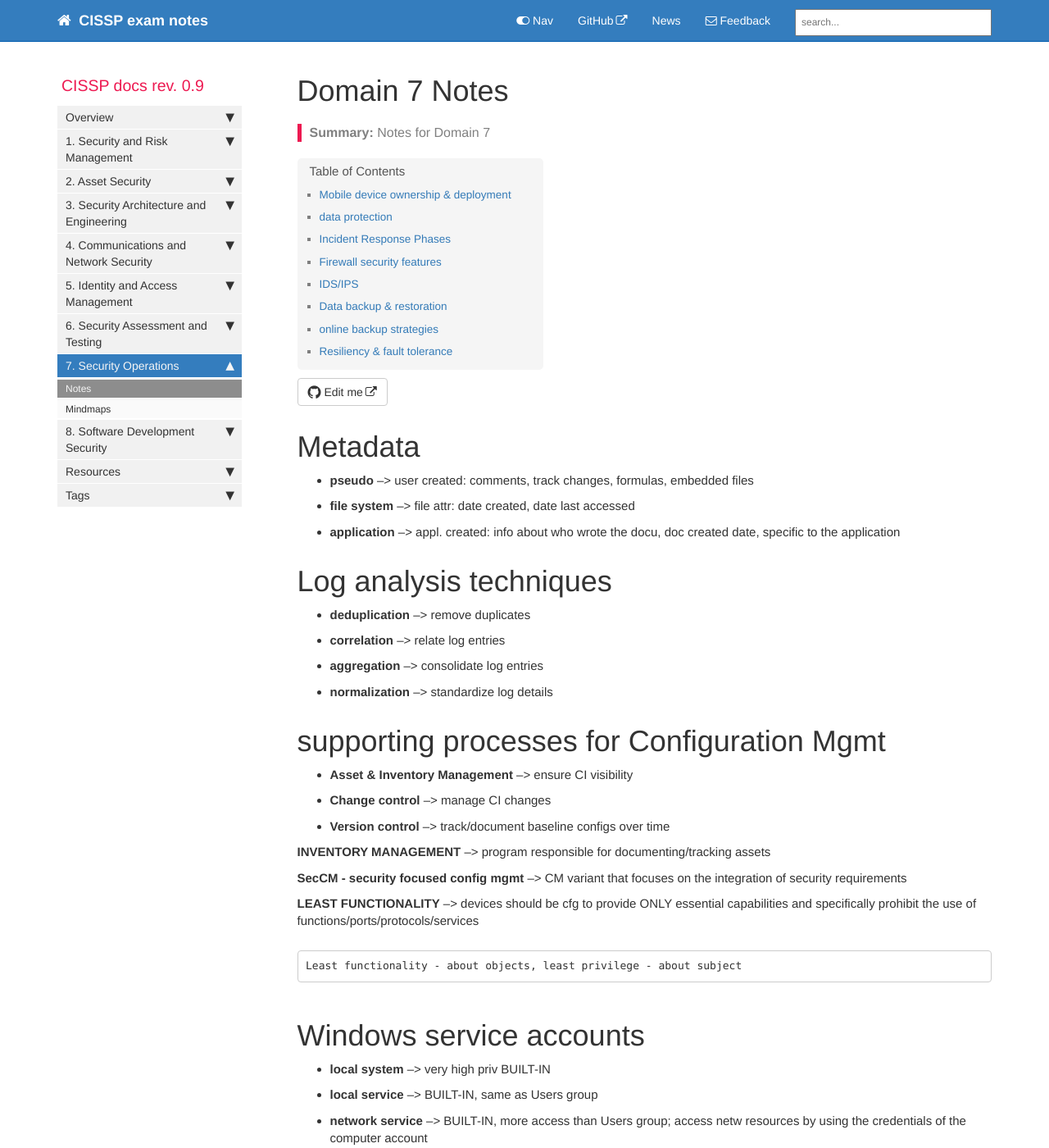
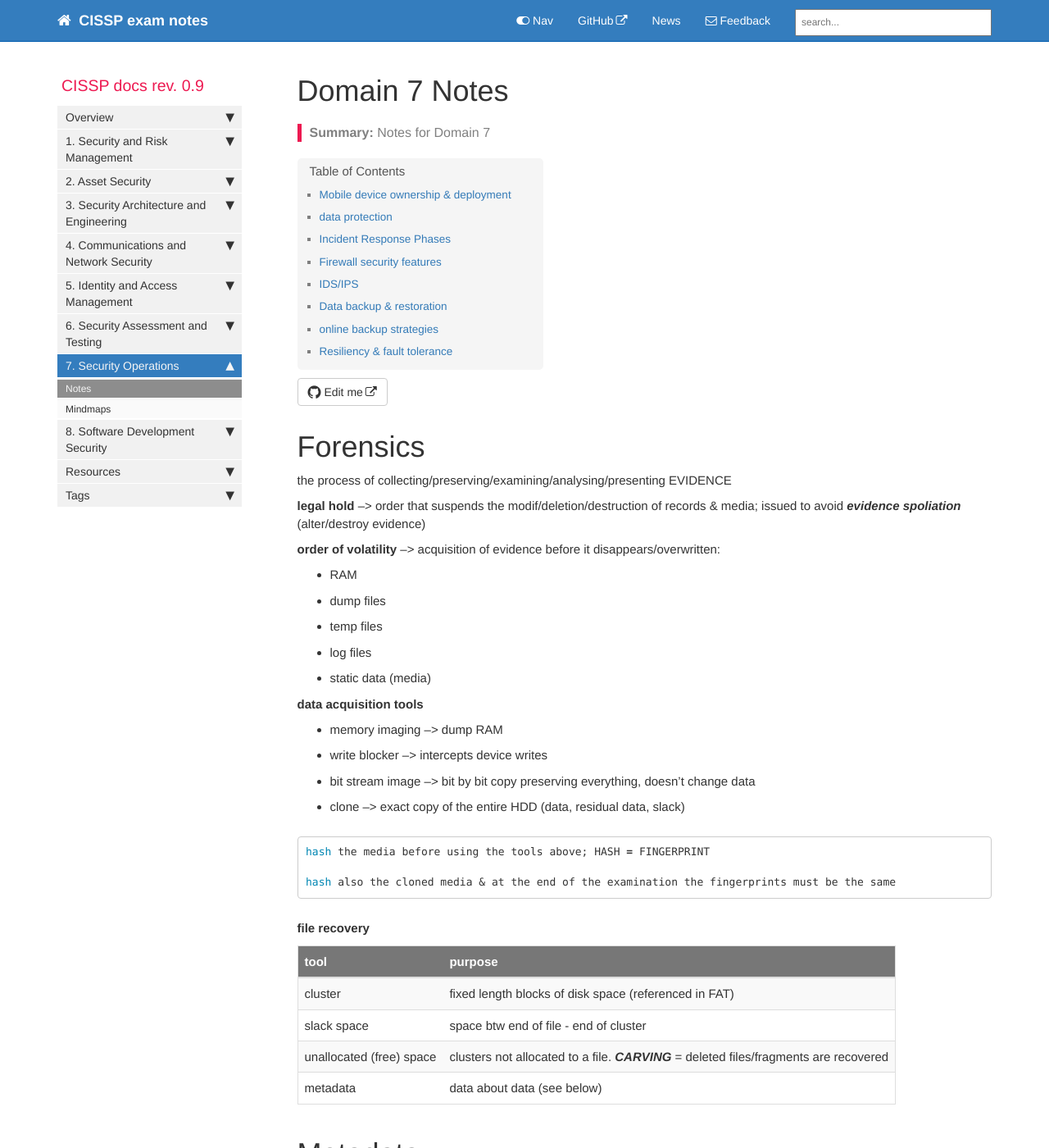
Before and after one commit to quaie/cissp, a Jekyll site: the page built from pages/mydoc/7_notes.md, in a window 1280 px wide and 1400 px high. Shown: the whole window at 82% size. Built offline with Jekyll 4.4.1, drawn with Linux system fonts in a browser that asks for light colours; comment, search, counter and statistics services are not loaded.

Commit message:
Update 7_notes.md

````diff
--- a/pages/mydoc/7_notes.md
+++ b/pages/mydoc/7_notes.md
@@ -8,6 +8,41 @@ sidebar: mydoc_sidebar
 permalink: 7_notes.html
 folder: mydoc
 ---
+
+# Forensics
+the process of collecting/preserving/examining/analysing/presenting EVIDENCE
+
+**legal hold** --> order that suspends the modif/deletion/destruction of records & media; issued to avoid _**evidence spoliation**_ (alter/destroy evidence)
+
+**order of volatility** --> acquisition of evidence before it disappears/overwritten:
+- RAM
+- dump files
+- temp files
+- log files
+- static data (media)
+
+**data acquisition tools**
+- memory imaging --> dump RAM
+- write blocker --> intercepts device writes
+- bit stream image --> bit by bit copy preserving everything, doesn't change data
+- clone --> exact copy of the entire HDD (data, residual data, slack)
+
+```sh
+hash the media before using the tools above; HASH = FINGERPRINT
+
+hash also the cloned media & at the end of the examination the fingerprints must be the same
+```
+
+**file recovery**
+
+|tool|purpose|
+|-|-|
+|cluster|fixed length blocks of disk space (referenced in FAT)|
+|slack space|space btw end of file - end of cluster|
+|unallocated (free) space| clusters not allocated to a file. _**CARVING**_ = deleted files/fragments are recovered|
+|metadata|data about data (see below)|
+
+
 
 # Metadata
 - **pseudo** --> user created: comments, track changes, formulas, embedded files
````
